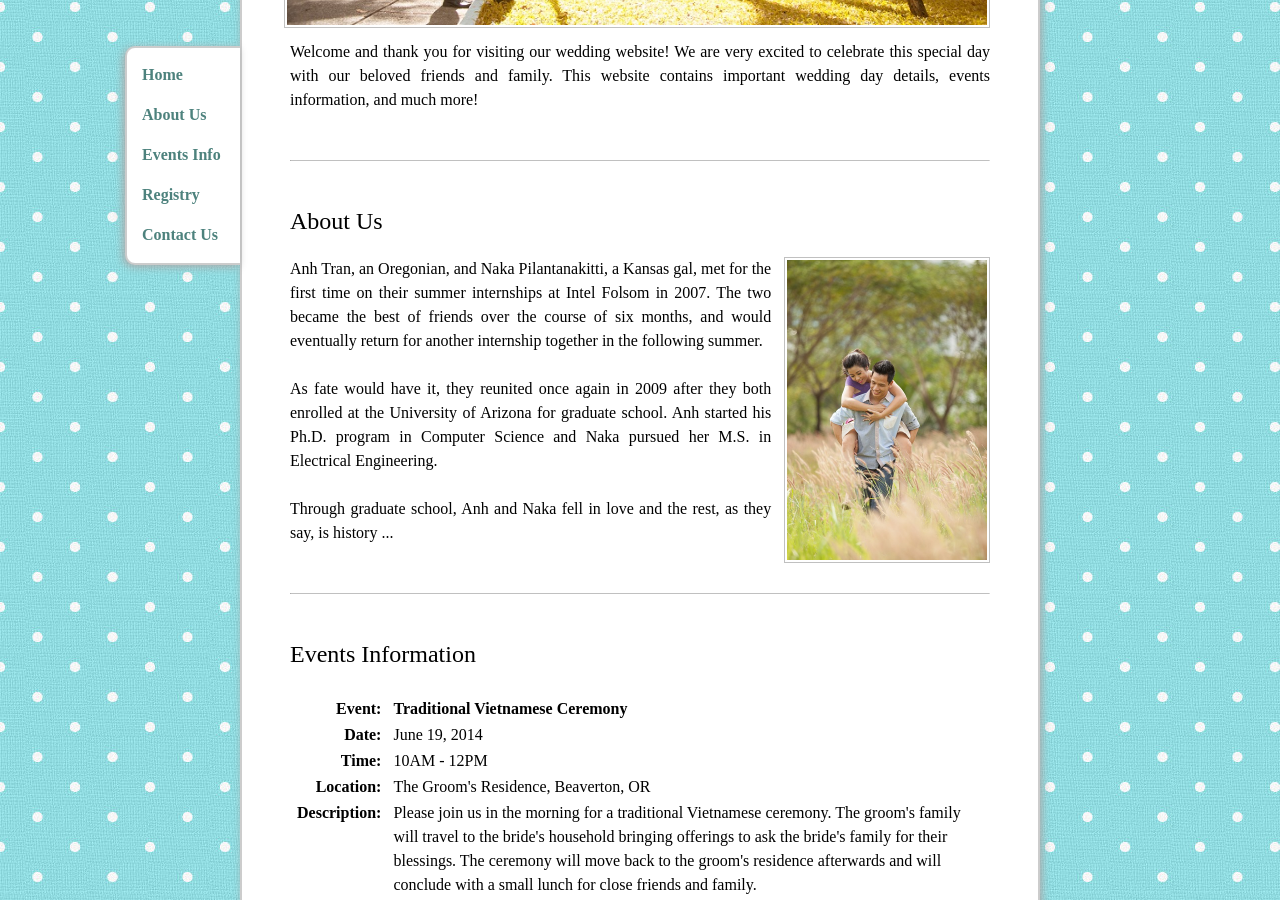
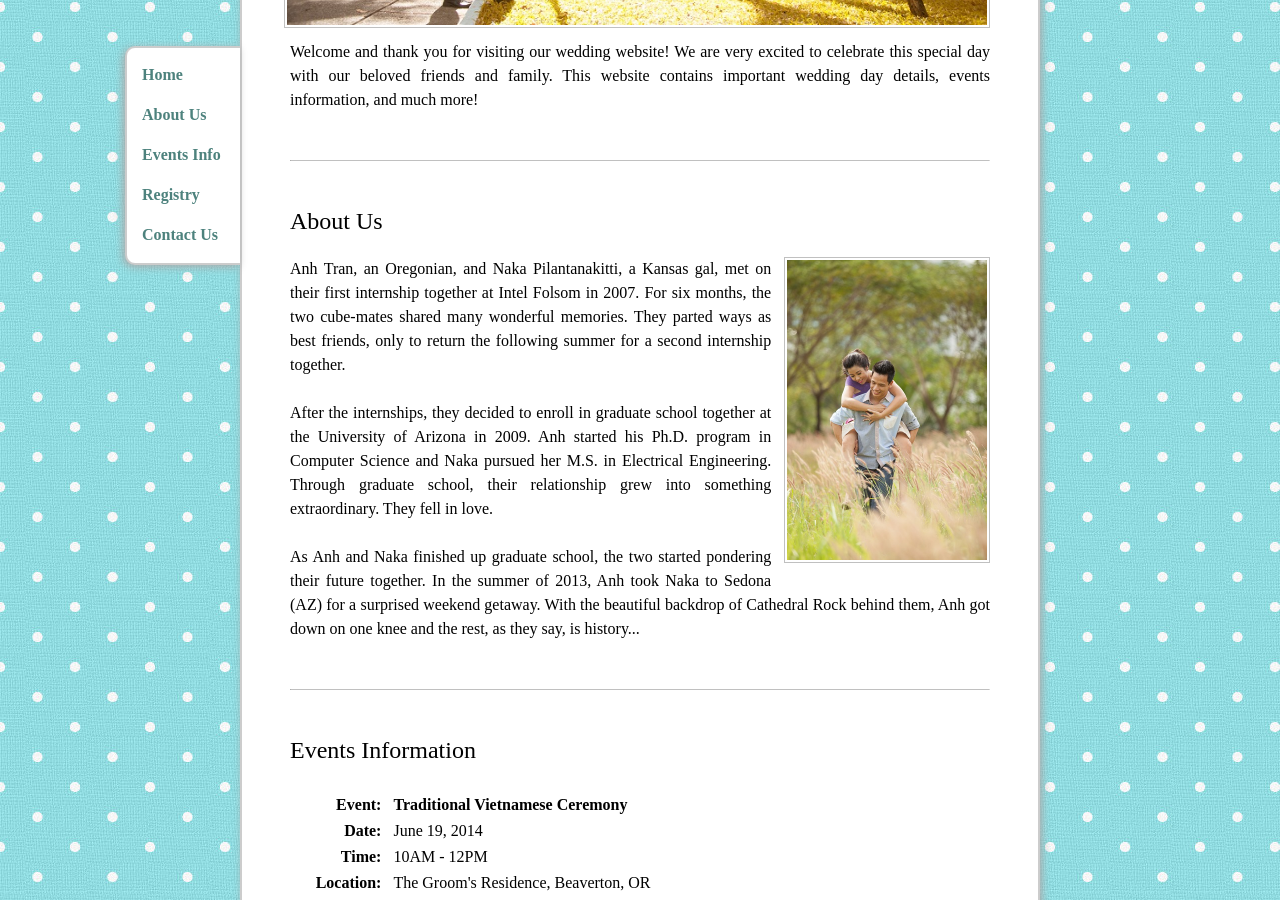
Before and after one commit to trananh/trananh.github.io, a Jekyll site: the page wedding/index.html, which Jekyll copies as it is, in a window 1280 px wide and 900 px high, scrolled down 443 px. Built offline with Jekyll 4.4.1, drawn with Linux system fonts in a browser that asks for light colours; nearby versions of some CDN libraries; comment, search, counter and statistics services are not loaded.

Commit message:
Update index.html

```diff
--- a/wedding/index.html
+++ b/wedding/index.html
@@ -76,18 +76,22 @@
             <img class="inset right" src="/images/anhnaka2.jpg" title="Anh &amp; Naka"
                 width="50%" style="min-width: 100px; max-width: 200px"/>
             <p>
-                Anh Tran, an Oregonian, and Naka Pilantanakitti, a Kansas gal, met for the first time on
-                their summer internships at Intel Folsom in 2007.  The two became the best of friends over
-                the course of six months, and would eventually return for another internship together
-                in the following summer.
+                Anh Tran, an Oregonian, and Naka Pilantanakitti, a Kansas gal, met on their first internship
+                together at Intel Folsom in 2007.  For six months, the two cube-mates shared many wonderful
+                memories. They parted ways as best friends, only to return the following summer for a second
+                internship together.
             </p>
             <p>
-                As fate would have it, they reunited once again in 2009 after they both enrolled at the
-                University of Arizona for graduate school.  Anh started his Ph.D. program in Computer Science
-                and Naka pursued her M.S. in Electrical Engineering.
+                After the internships, they decided to enroll in graduate school together at the University of
+                Arizona in 2009.  Anh started his Ph.D. program in Computer Science and Naka pursued her M.S.
+                in Electrical Engineering.  Through graduate school, their relationship grew into something
+                extraordinary.  They fell in love.
             </p>
             <p>
-                Through graduate school, Anh and Naka fell in love and the rest, as they say, is history ...
+                As Anh and Naka finished up graduate school, the two started pondering their future together.
+                In the summer of 2013, Anh took Naka to Sedona (AZ) for a surprised weekend getaway.  With the
+                beautiful backdrop of Cathedral Rock behind them, Anh got down on one knee and the rest, as
+                they say, is history...
             </p>
 
 
```
